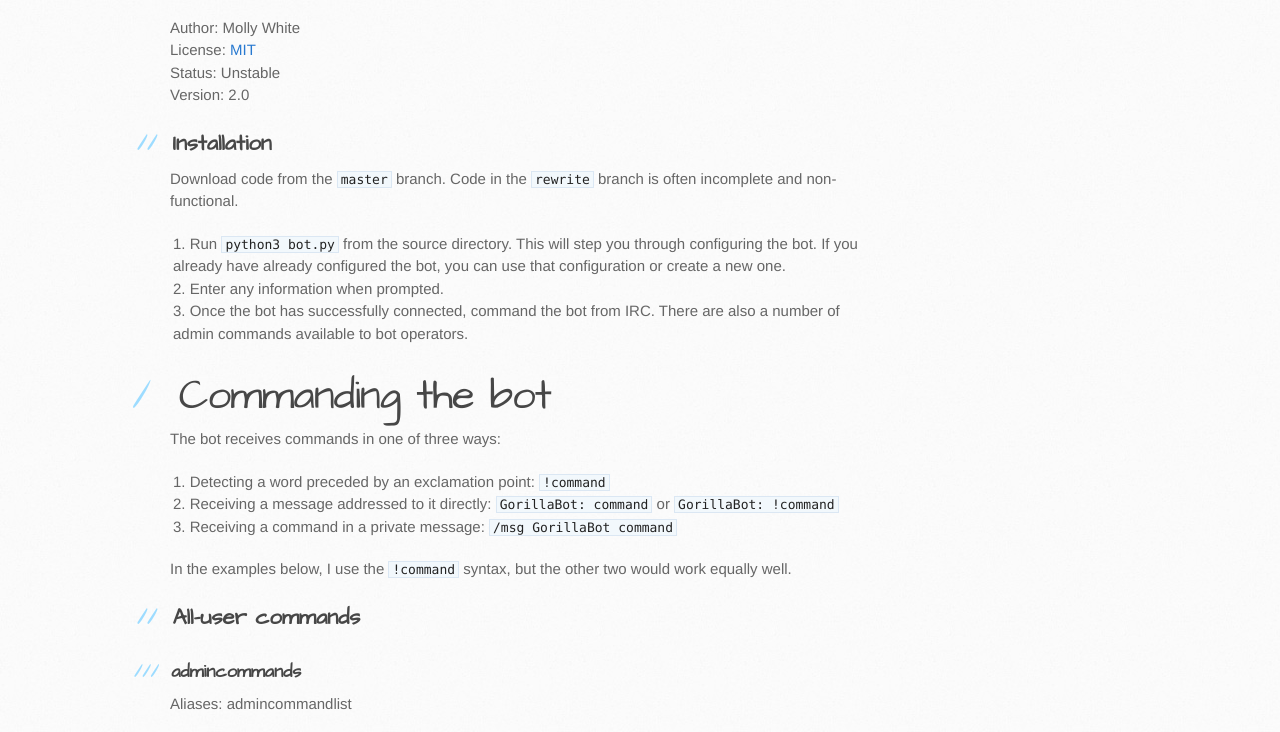
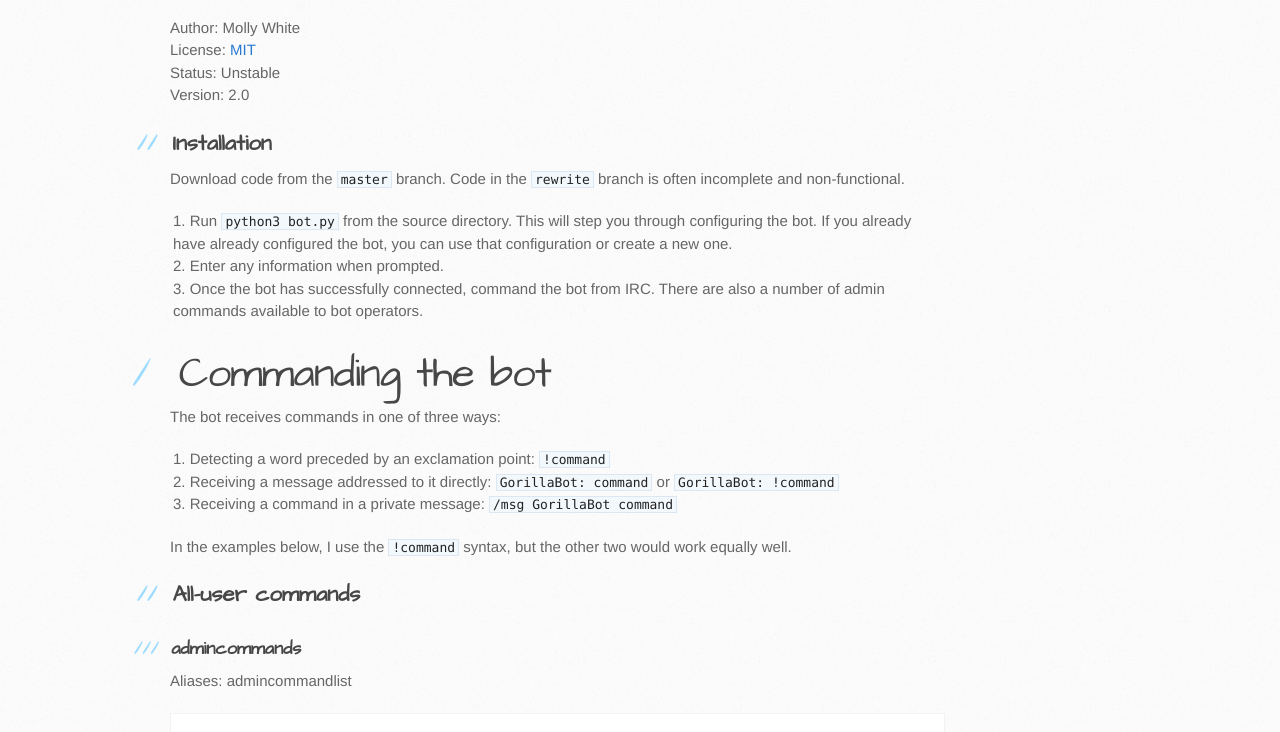
Before and after one commit to molly/GorillaBot, a plain HTML site: page index.html in a window 1280 px wide. Shown: the part 366-1098 px from the top of the page. Drawn offline with Linux system fonts and the light colour scheme.

Commit message:
Tweak width of main column to avoid overflow

```diff
--- a/stylesheets/stylesheet.css
+++ b/stylesheets/stylesheet.css
@@ -101,7 +101,7 @@ header h2 {
 }
 
 #main-content {
-  width: 690px;
+  width: 775px;
   float: left;
 }
 
```
